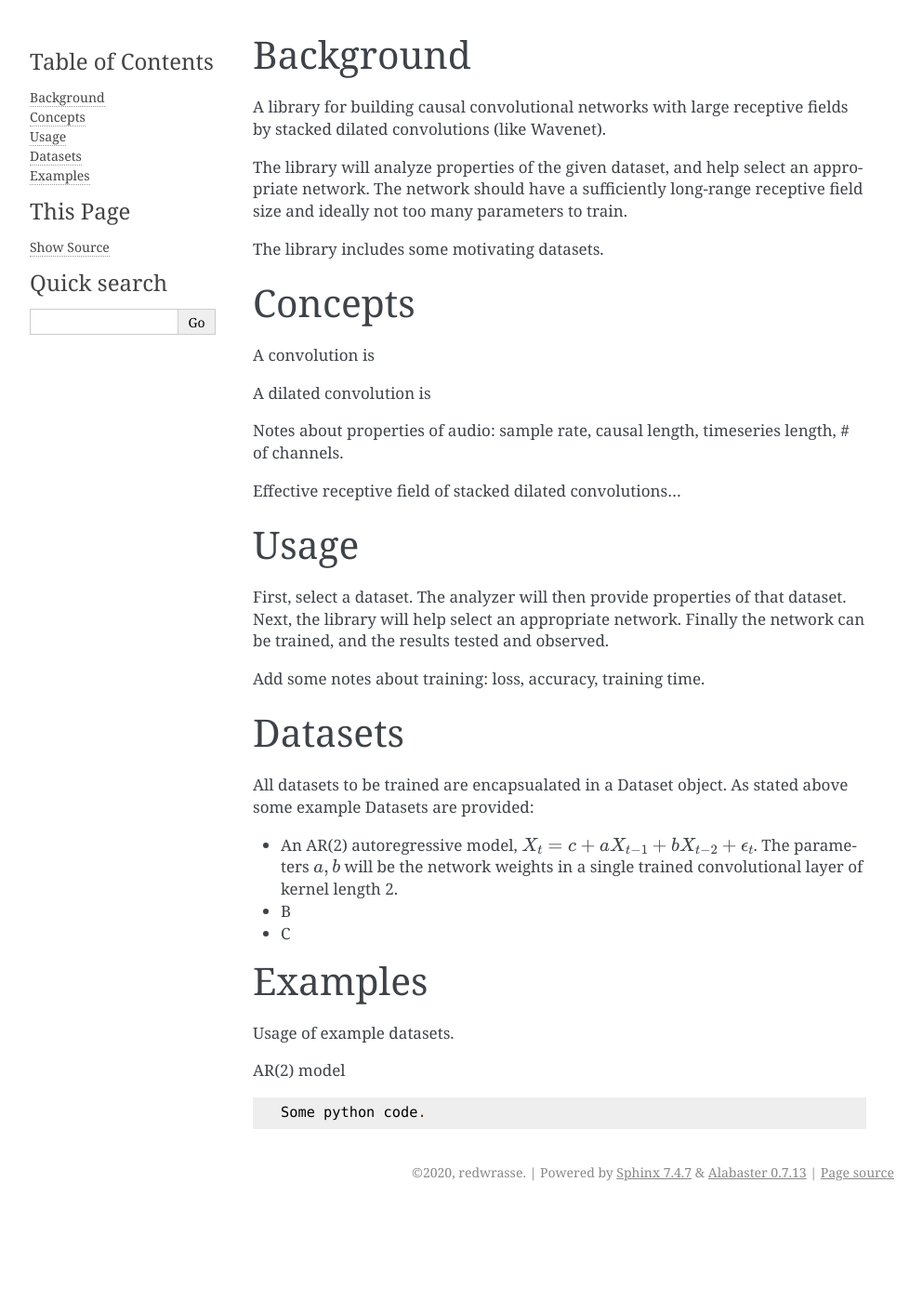
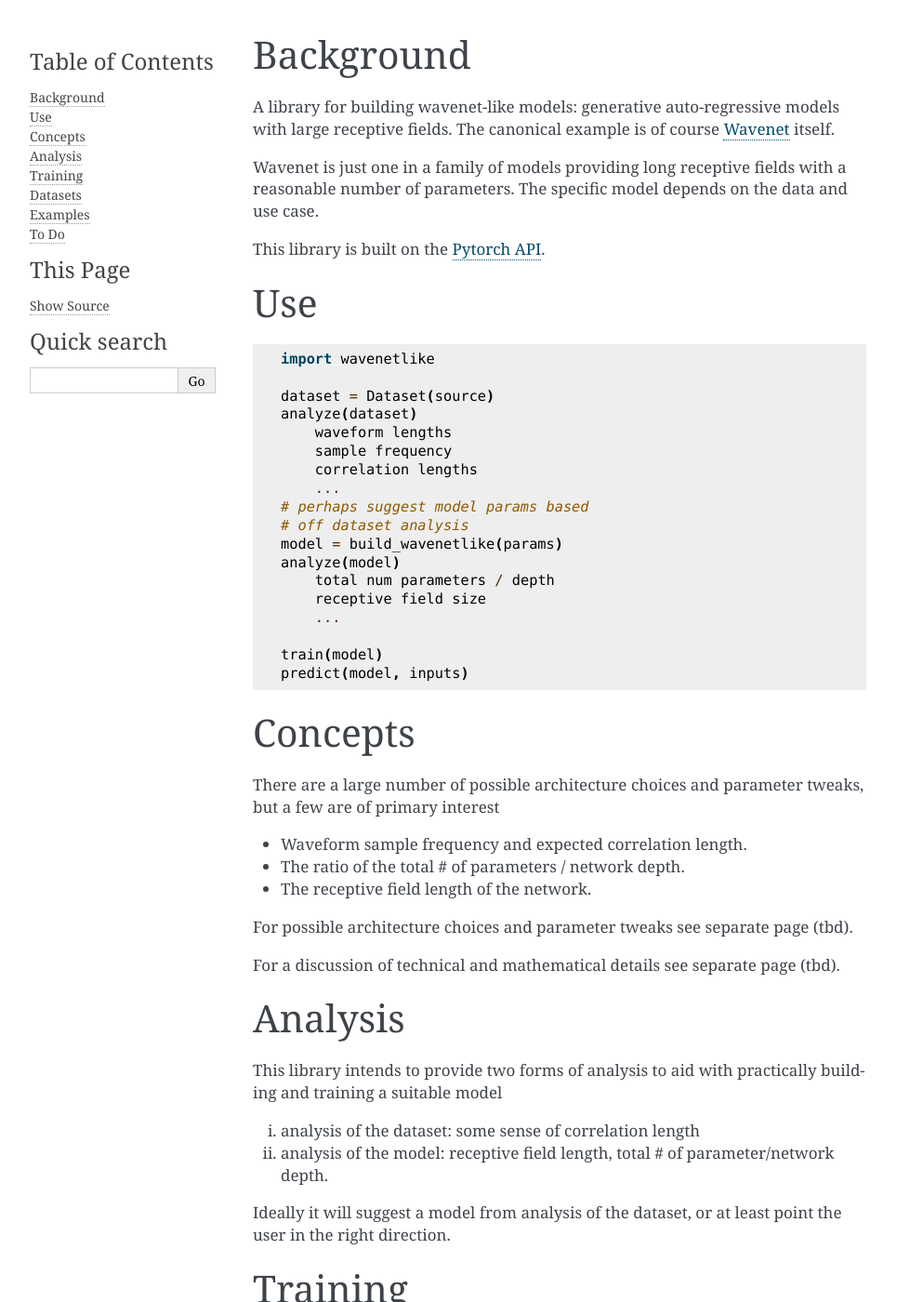
Before and after one commit to redwrasse/convstacks, a Sphinx documentation site: the page built from docs/index.rst, in a window 1280 px wide and 1400 px high. Shown: the whole window at 93% size, without its empty margins (148-1141 px from the left). Built offline with Sphinx 7.4.7, drawn with Linux system fonts in a browser that asks for light colours; some of the changed text lies outside the part shown.

Commit message:
doc additions

```diff
--- a/docs/conf.py
+++ b/docs/conf.py
@@ -17,7 +17,7 @@
 
 # -- Project information -----------------------------------------------------
 
-project = 'convstacks'
+project = 'wavenetlike'
 copyright = '2020, redwrasse'
 author = 'redwrasse'
 
--- a/docs/index.rst
+++ b/docs/index.rst
@@ -2,48 +2,96 @@
 
 Background
 ============
-A library for building causal convolutional networks with large receptive fields by stacked dilated convolutions (like Wavenet).
 
-The library will analyze properties of the given dataset, and help select an appropriate network.
-The network should have a sufficiently long-range receptive field size and ideally not too many parameters to train.
+A library for building wavenet-like models: generative auto-regressive models with large receptive fields.
+The canonical example is of course `Wavenet <https://arxiv.org/pdf/1609.03499.pdf>`_ itself.
 
-The library includes some motivating datasets.
+Wavenet is just one in a family of models providing
+long receptive fields with a reasonable number of parameters. The specific model depends on the data and use case.
+
+This library is built on the `Pytorch API <https://pytorch.org/docs/stable/index.html>`_.
+
+Use
+============
+
+.. code-block:: python
+
+    import wavenetlike
+
+    dataset = Dataset(source)
+    analyze(dataset)
+        waveform lengths
+        sample frequency
+        correlation lengths
+        ...
+    # perhaps suggest model params based
+    # off dataset analysis
+    model = build_wavenetlike(params)
+    analyze(model)
+        total num parameters / depth
+        receptive field size
+        ...
+
+    train(model)
+    predict(model, inputs)
 
 
 Concepts
 ============
-A convolution is
+There are a large number of possible architecture choices and parameter tweaks, but a few
+are of primary interest
 
-A dilated convolution is
+* Waveform sample frequency and expected correlation length.
+* The ratio of the total # of parameters / network depth.
+* The receptive field length of the network.
 
-Notes about properties of audio: sample rate, causal length, timeseries length, # of channels.
+For possible architecture choices and parameter tweaks see separate page (tbd).
 
-Effective receptive field of stacked dilated convolutions...
+For a discussion of technical and mathematical details see separate page (tbd).
 
-Usage
+Analysis
 ============
+This library intends to provide two forms of analysis to aid with practically building and training a suitable model
 
-First, select a dataset. The analyzer will then provide properties of that dataset.
-Next, the library will help select an appropriate network. Finally the network can be trained, and
-the results tested and observed.
+i) analysis of the dataset: some sense of correlation length
+ii) analysis of the model: receptive field length, total # of parameter/network depth.
 
-Add some notes about training: loss, accuracy, training time.
+
+Ideally it will suggest a model from analysis of the dataset, or at least point the user in the right direction.
+
+Training
+============
+Training the original Wavenet on real audio takes a long time (n hours?, deps on computational resource).
+On the other hand training a conceptually equivalent smaller model can be done quickly, for
+demonstration purposes. See WavenetConstants and WavenetToyConstants.
 
 Datasets
 ============
-All datasets to be trained are encapsualated in a Dataset object. As stated above some example Datasets are provided:
+Formal datasets provided
 
-* An AR(2) autoregressive model, :math:`X_t = c + a X_{t-1} + b X_{t-2} + \epsilon_t`. The parameters :math:`a, b` will be the network weights in a single trained convolutional layer of kernel length 2.
-* B
-* C
+* An AR(2) autoregressive model, :math:`X_t = c + a X_{t-1} + b X_{t-2} + \epsilon_t`. Parameters :math:`a, b` will match network weights in a single trained convolutional layer of kernel length 2.
+* The `Speech Commands <https://ai.googleblog.com/2017/08/launching-speech-commands-dataset.html>`_ audio dataset.
+* Custom Dataset: load custom waveforms.
 
 Examples
 ============
 
-Usage of example datasets.
+* The AR(2) model can be learned immediately with a single convolutional layer.
+.. code-block:: python
 
-AR(2) model
+    # code sample goes here
+
+* A smaller wavenet model (fewer parameters and coarser discretization) can be learned in minutes on the `Speech Commands <https://ai.googleblog.com/2017/08/launching-speech-commands-dataset.html>`_  dataset. Of course, its predictions with be commensurably coarse.
 
 .. code-block:: python
 
-   Some python code.
+    # code sample goes here
+
+To Do
+============
+
+This library is a work in progress. Some future tasks
+
+* Support conditioning on a variable (see  `Wavenet paper <https://arxiv.org/pdf/1609.03499.pdf>`_)
+* Support easy distributed training on TPUs.
+* Provide an intelligent workflow from dataset to model selection.
```
Also changed, not shown: README.md (+4 -0 lines).
